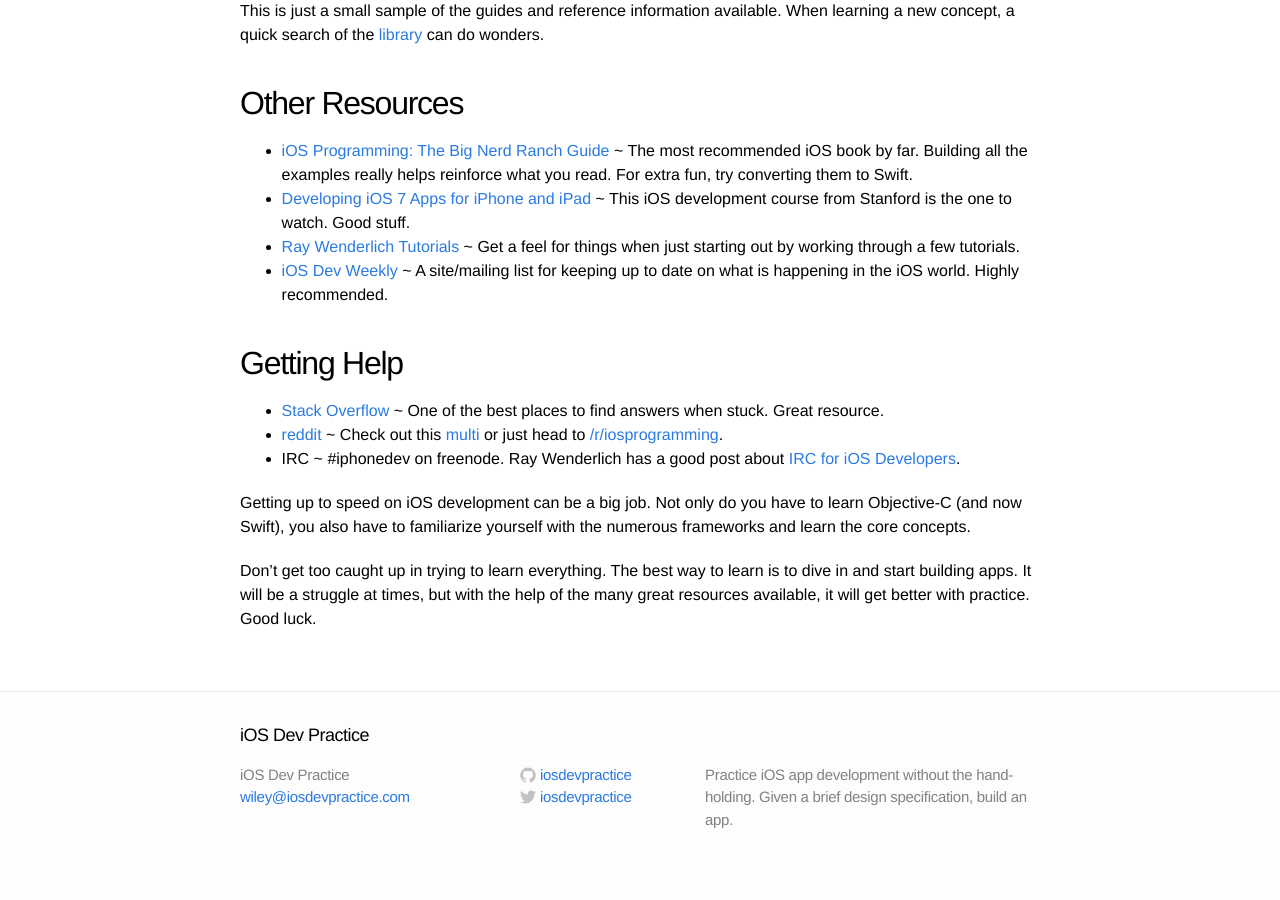
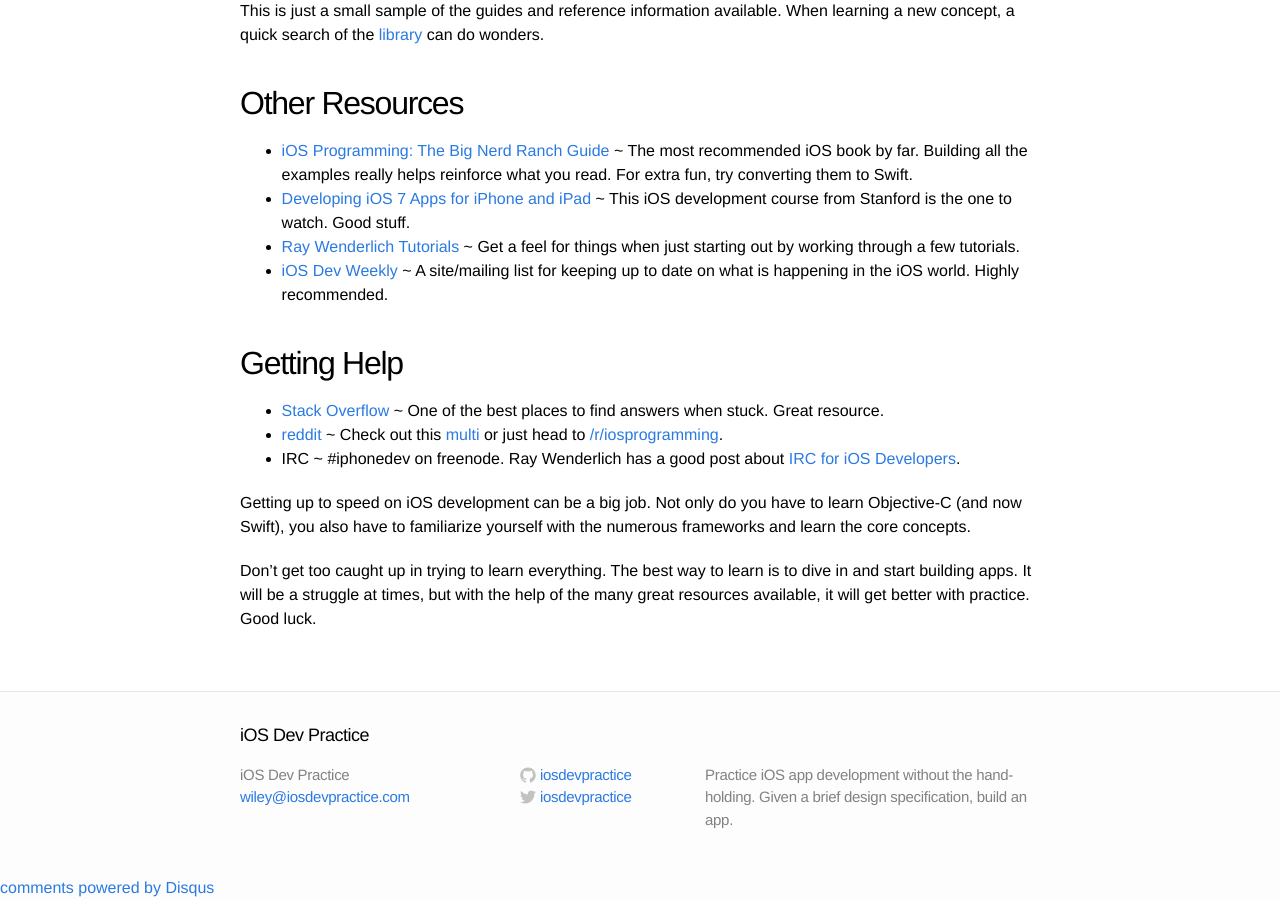
Before and after one commit to iosdevpractice/iosdevpractice.github.io, a Jekyll site: the page built from _posts/2014-08-06-building-a-base.markdown, in a window 1280 px wide and 900 px high, scrolled down 599 px. Built offline with Jekyll 4.4.1, drawn with Linux system fonts in a browser that asks for light colours; comment, search, counter and statistics services are not loaded; before the commit the page ends 1475 px from its top, so only the background shows below that; part of the change alters nothing that is shown.

Commit message:
add disqus

```diff
--- a/_config.yml
+++ b/_config.yml
@@ -7,6 +7,7 @@ url: "http://www.iosdevpractice.com"
 twitter_username: iosdevpractice
 github_username: iosdevpractice
 google_analytics: UA-20384275-3
+disqus_shortname: iosdevpractice
 
 # Build settings
 markdown: kramdown
--- /dev/null
+++ b/_includes/disqus.html
@@ -0,0 +1,14 @@
+<div id="disqus_thread"></div>
+<script type="text/javascript">
+/* * * CONFIGURATION VARIABLES: EDIT BEFORE PASTING INTO YOUR WEBPAGE * * */
+var disqus_shortname = '{{ site.disqus_shortname }}'; // required: replace example with your forum shortname
+
+/* * * DON'T EDIT BELOW THIS LINE * * */
+(function() {
+  var dsq = document.createElement('script'); dsq.type = 'text/javascript'; dsq.async = true;
+  dsq.src = '//' + disqus_shortname + '.disqus.com/embed.js';
+  (document.getElementsByTagName('head')[0] || document.getElementsByTagName('body')[0]).appendChild(dsq);
+})();
+</script>
+<noscript>Please enable JavaScript to view the <a href="http://disqus.com/?ref_noscript">comments powered by Disqus.</a></noscript>
+<a href="http://disqus.com" class="dsq-brlink">comments powered by <span class="logo-disqus">Disqus</span></a>
--- a/_layouts/default.html
+++ b/_layouts/default.html
@@ -15,5 +15,7 @@
 
     {% include footer.html %}
     {% include google_analytics.html %}
+    {% if page.comments %}{% include disqus.html %}{% endif %}
+
     </body>
 </html>
--- a/_posts/2014-08-06-building-a-base.markdown
+++ b/_posts/2014-08-06-building-a-base.markdown
@@ -1,6 +1,7 @@
 ---
 layout: post
 title:  "Building a Base"
+comments: true
 ---
 
 When learning to develop for iOS, building a strong foundation is extremely important. A good starting base of knowledge is key. Once you understand the basics, adding app specific details is a more manageable task. Luckily, there is a lot of great information available to help build your base.
```
